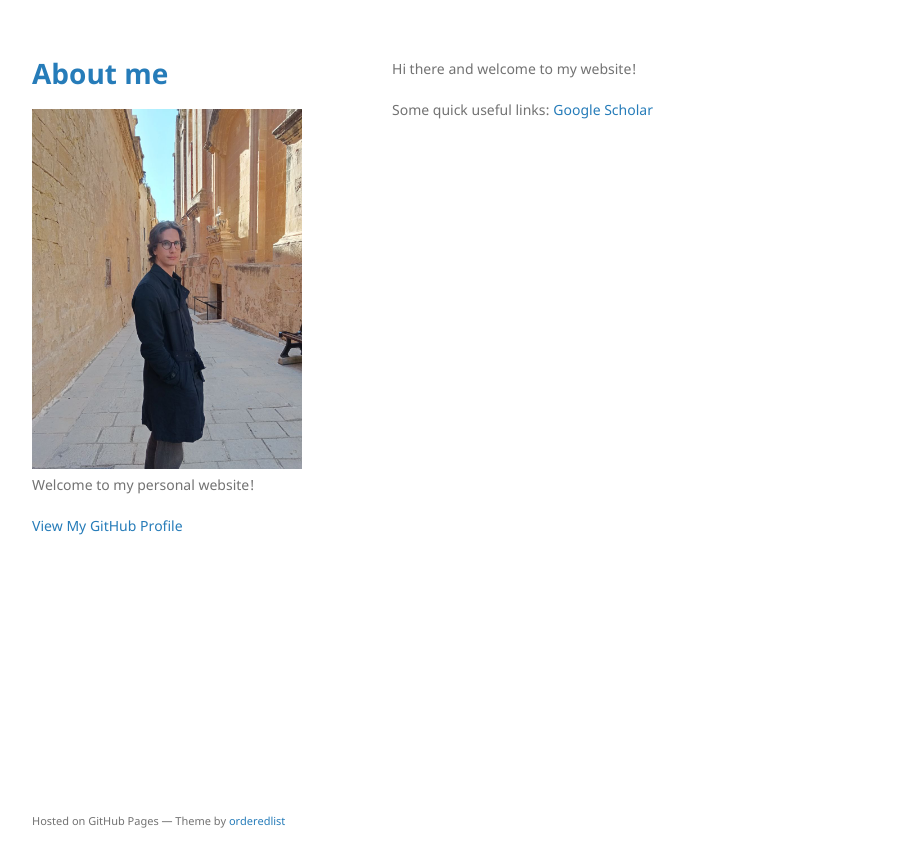
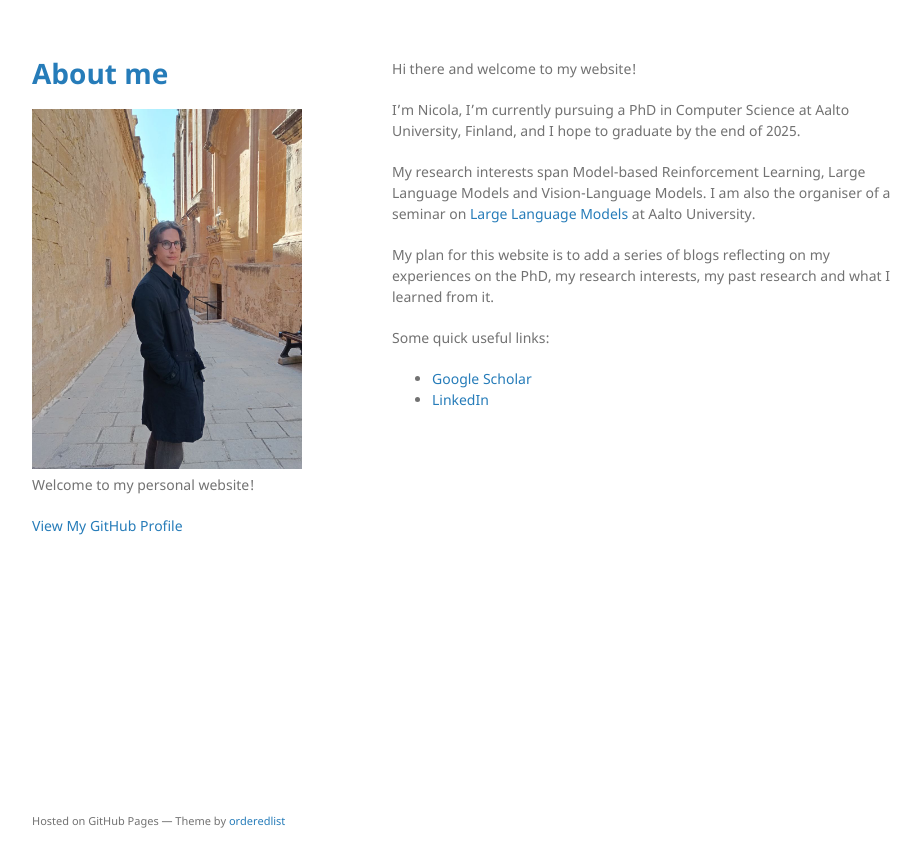
Before and after one commit to nicoladainese96/nicoladainese96.github.io, a Jekyll site: the page built from index.md, in a window 1280 px wide. Shown: the top 867 px of the page, without its empty margins (178-1099 px from the left). Built offline with Jekyll 4.4.1, drawn with Linux system fonts in a browser that asks for light colours; our own code applies the rules of GitHub Pages for plain Markdown files.

Commit message:
Update index.md

```diff
--- a/index.md
+++ b/index.md
@@ -1,4 +1,11 @@
 Hi there and welcome to my website!
 
+I'm Nicola, I'm currently pursuing a PhD in Computer Science at Aalto University, Finland, and I hope to graduate by the end of 2025.
+
+My research interests span Model-based Reinforcement Learning, Large Language Models and Vision-Language Models. I am also the organiser of a seminar on [Large Language Models](https://www.aalto.fi/en/department-of-computer-science/llm-seminar) at Aalto University.
+
+My plan for this website is to add a series of blogs reflecting on my experiences on the PhD, my research interests, my past research and what I learned from it.
+
 Some quick useful links:
-[Google Scholar](https://scholar.google.it/citations?user=tXmPE94AAAAJ&hl=en)
+- [Google Scholar](https://scholar.google.it/citations?user=tXmPE94AAAAJ&hl=en)
+- [LinkedIn](https://www.linkedin.com/in/nicola-dainese/)
```
